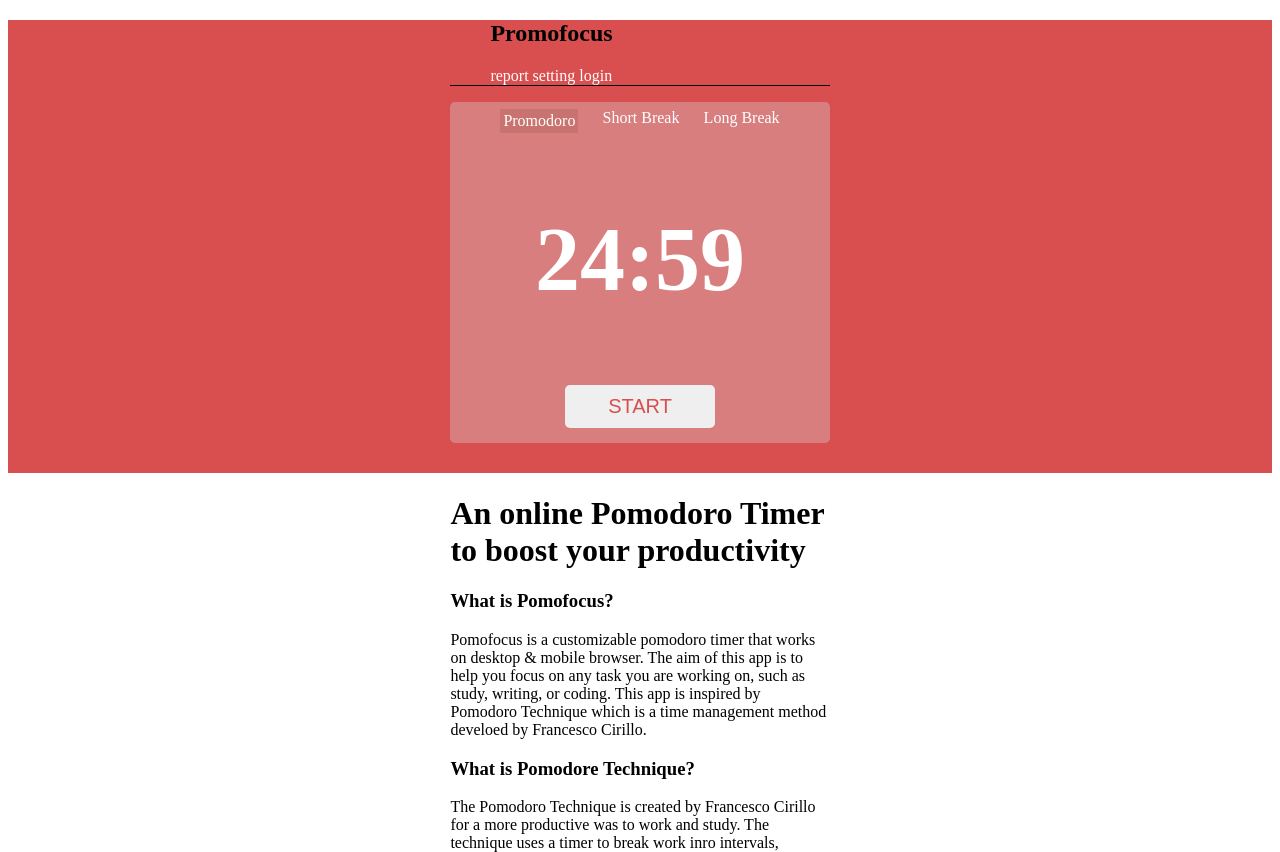
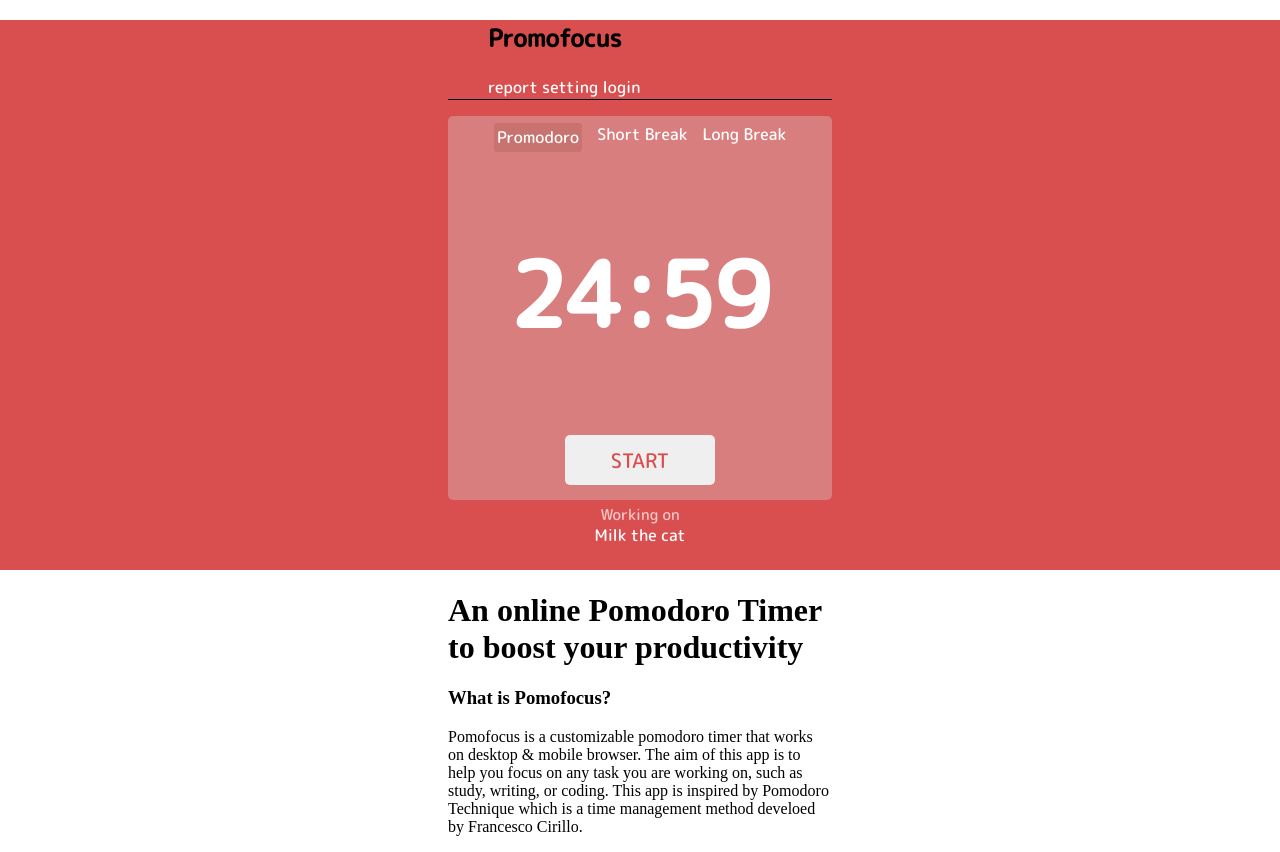
Before and after one commit to FrederikVilmar/recreate, a plain HTML site: page index.html in a window 1280 px wide. Shown: the top 852 px of the page. Drawn offline with Linux system fonts and the light colour scheme.

Commit message:
timer and fonts done

```diff
--- a/index.html
+++ b/index.html
@@ -28,6 +28,13 @@
             <button class="start">START</button>
         </div>
         </section>
+
+        <div class="text2">
+            <p>Working on</p>
+        </div>
+        <div class="text3">
+            <p>Milk the cat</p>
+        </div>
 
 
     </header>
--- a/style.css
+++ b/style.css
@@ -1,10 +1,14 @@
 
 
 
+@import url('https://fonts.googleapis.com/css2?family=M+PLUS+Rounded+1c:wght@500&display=swap');
 
 
-
-
+body {
+    margin:0;
+    padding:0;
+    overflow-x:hidden;
+    }
 header{
 
     background-color: #D94E4E;
@@ -12,7 +16,7 @@ header{
 }
 
 .navbar{
-
+    font-family: 'M PLUS Rounded 1c', sans-serif;
     border-bottom: solid black 1px;
 }
 
@@ -32,6 +36,7 @@ h1, article, .timer, .navbar{
     justify-content: center;
     flex-direction: column;
 
+
 }
 .timertext{
     display: flex;
@@ -42,7 +47,7 @@ h1, article, .timer, .navbar{
     margin-top: 7px;
     margin-left: 10%;
     margin-right: 10%;
-
+    font-family: 'M PLUS Rounded 1c', sans-serif;
 
 }
 
@@ -59,6 +64,8 @@ a:visited{
 .clock{
     display: flex;
     justify-content: center;
+    font-size: 90px;
+    font-family: 'M PLUS Rounded 1c', sans-serif;
 }
 
 .start{
@@ -71,6 +78,7 @@ a:visited{
     border: none;
     border-radius: 5px;
     margin-bottom: 15px;
+    font-family: 'M PLUS Rounded 1c', sans-serif;
 }
 
 .button1{
@@ -78,9 +86,7 @@ a:visited{
     justify-content: center;
 }
 
-.clock{
-    font-size: 90px;
-}
+
 
 
 
@@ -90,6 +96,30 @@ a:visited{
     background-color: #C97370;
     padding:3px;
     box-sizing: border-box;
+    border-radius: 3px;
 
 
 }
+
+.text2{
+    display: flex;
+    justify-content: center;
+    color: white;
+    align-items: center;
+    height: 30px;
+    opacity: 70%;
+    font-size: 15px;
+    font-family: 'M PLUS Rounded 1c', sans-serif;
+}
+
+
+
+
+.text3{
+    display: flex;
+    justify-content: center;
+    color: white;
+    align-items: center;
+    height: 10px;
+    font-family: 'M PLUS Rounded 1c', sans-serif;
+}
```
